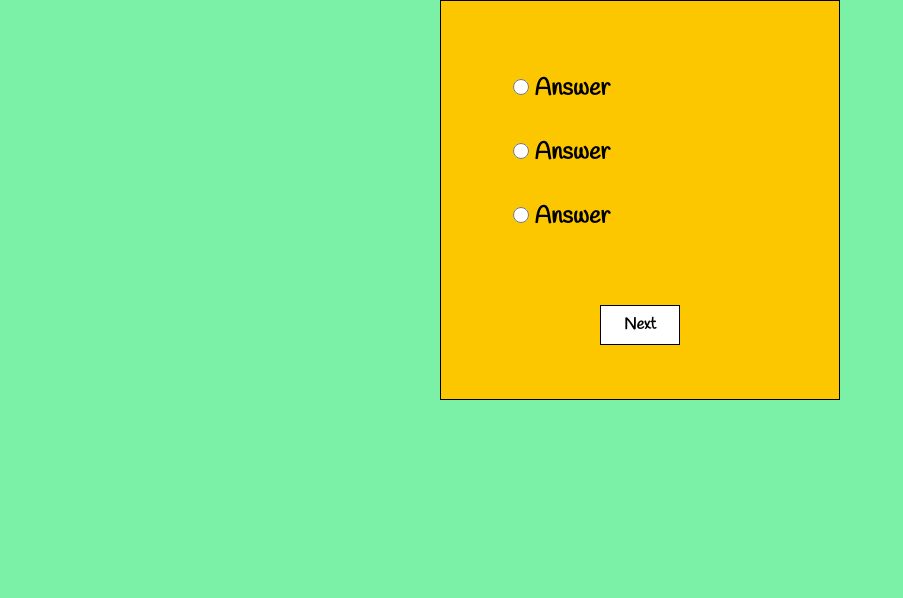
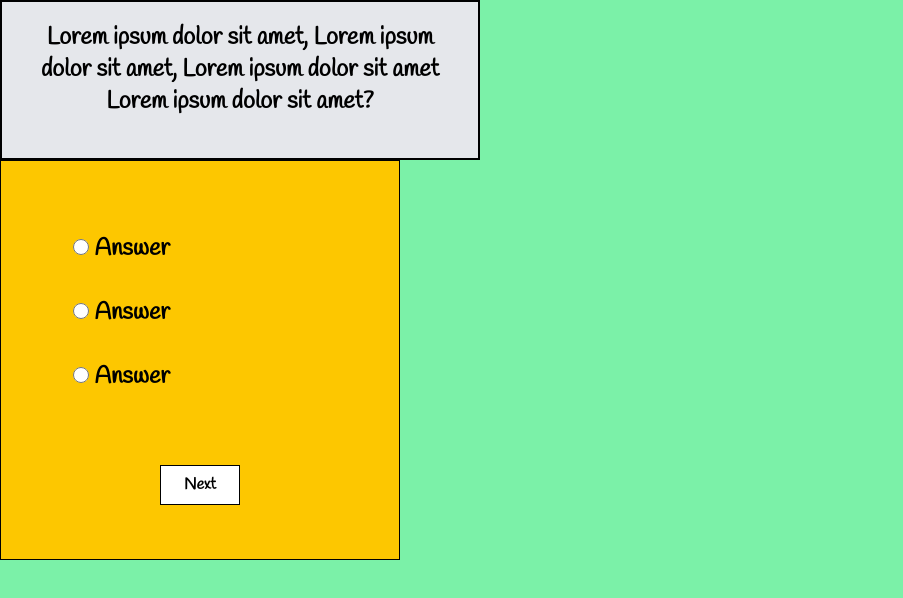
Before and after one commit to smnmnssn/my-react-app, a React (Vite) app: page /quizpage in a window 1280 px wide. Shown: the top 598 px of the page, without its empty margins (0-903 px from the left). Built offline with nearby package versions, Linux system fonts and the light colour scheme; a web font is replaced by a local one.

Commit message:
QuestionTextBox added to quizpage

```diff
--- a/src/Components/Question/QuestionTextBox.tsx
+++ b/src/Components/Question/QuestionTextBox.tsx
@@ -0,0 +1,12 @@
+export default function QuestionTextBox() {
+  return (
+    <>
+      <div className="flex flex-col border-2 bg-gray-200 w-120 h-40">
+        <p className="text-2xl text-center p-5">
+          Lorem ipsum dolor sit amet, Lorem ipsum dolor sit amet, Lorem ipsum dolor sit amet Lorem ipsum dolor sit amet?
+        </p>
+
+      </div>
+    </>
+  );
+}
--- a/src/Pages/QuizPage.tsx
+++ b/src/Pages/QuizPage.tsx
@@ -1,8 +1,10 @@
 import QuestionAnswerBox from "../Components/Question/QuestionAnswerBox";
+import QuestionTextBox from "../Components/Question/QuestionTextBox";
 
 export default function QuizPage() {
   return (
-  <div className="flex justify-center">
+  <div className="flex flex-col">
+    <QuestionTextBox />
     <QuestionAnswerBox/>
   </div>
   )
```
Also changed, not shown: src/Components/Question/QuestionAnswerBox.tsx (+21 -3 lines).
